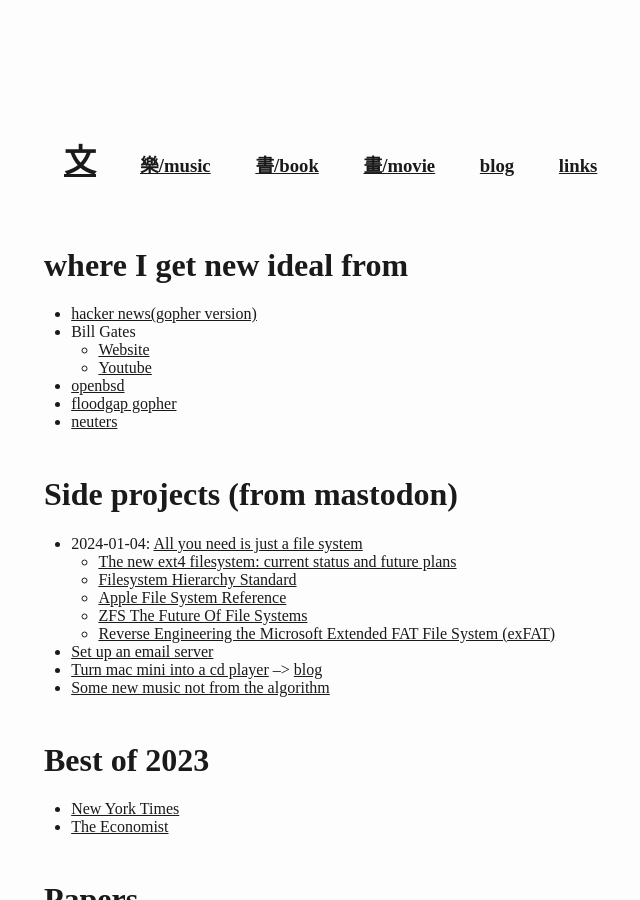
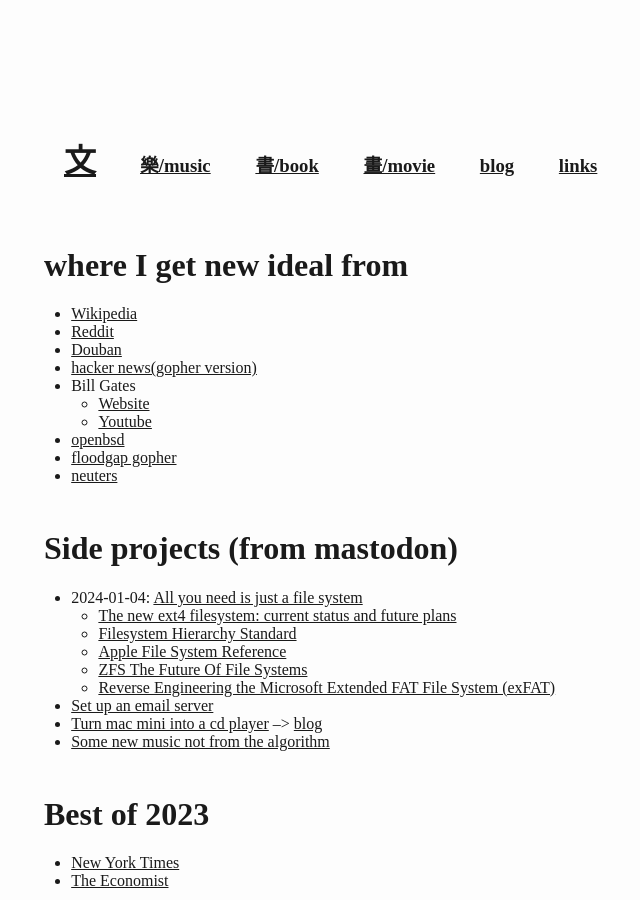
Before and after one commit to wangw469/wangw469.github.io, a Jekyll site: the page built from links.md, in a window 1280 px wide and 900 px high. Shown: the whole window, without its empty margins (46-686 px from the left). Built offline with Jekyll 4.4.1, drawn with Linux system fonts in a browser that asks for light colours; our own code applies the rules of GitHub Pages for plain Markdown files.

Commit message:
add links

```diff
--- a/links.md
+++ b/links.md
@@ -5,6 +5,9 @@
 
 # where I get new ideal from
 
+* [Wikipedia](https://www.wikipedia.org)
+* [Reddit](https://www.reddit.com)
+* [Douban](https://www.douban.com)
 * [hacker news(gopher version)](gopher://hngopher.com)
 * Bill Gates
     * [Website](https://www.gatesnotes.com/)
```
